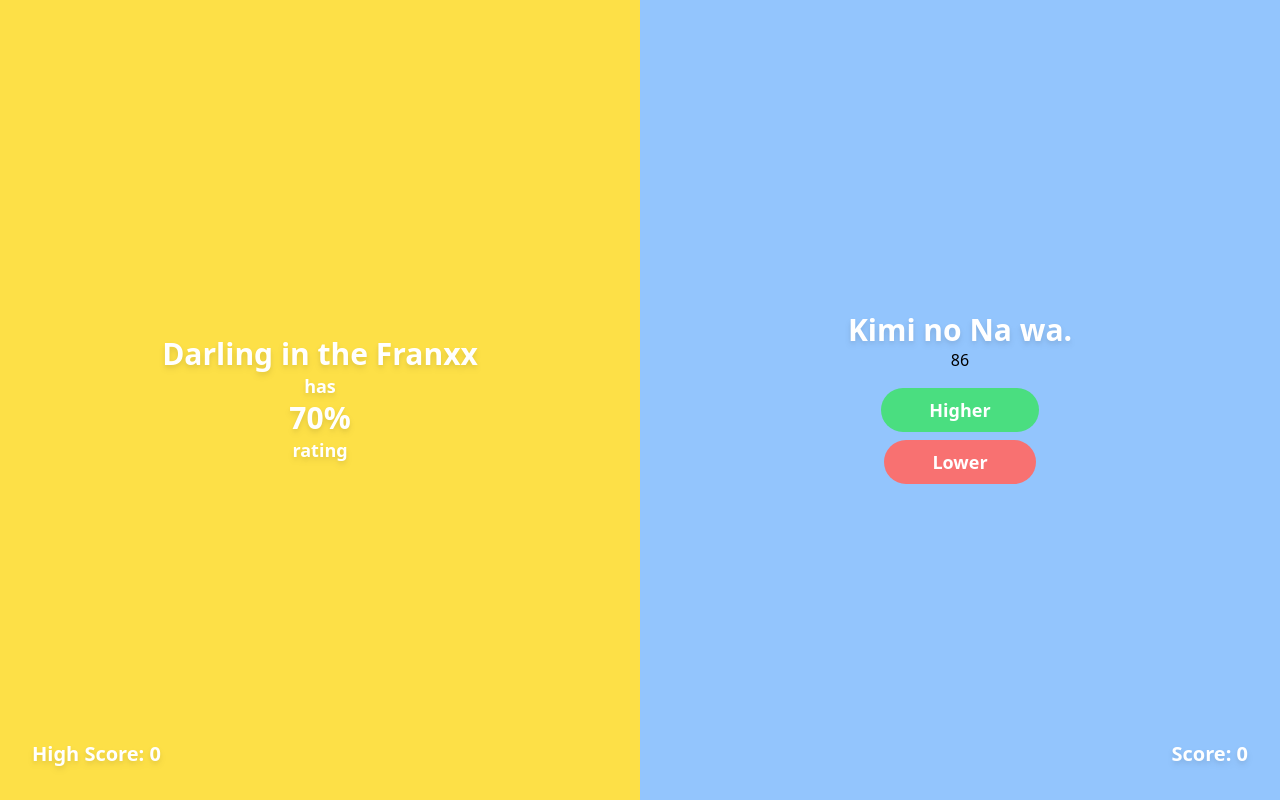
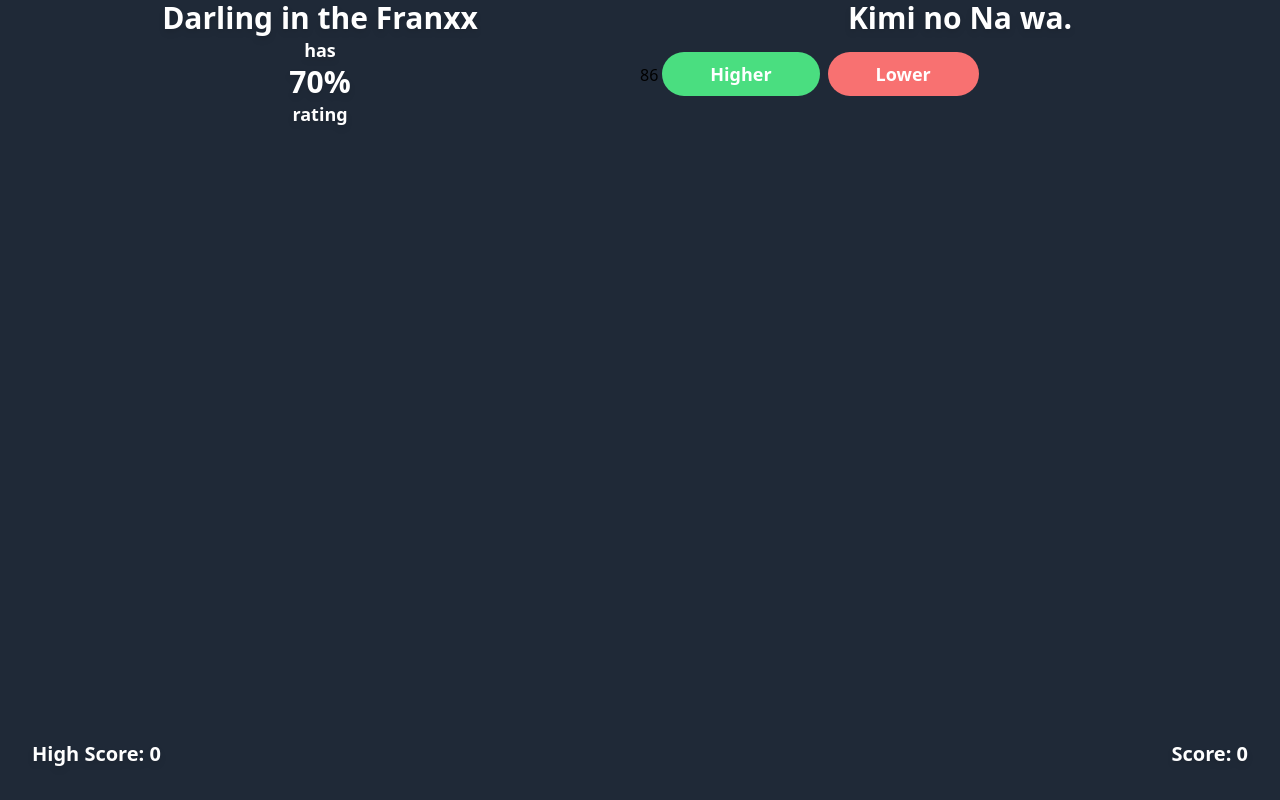
Before and after one commit to ChickenCombo/higher-or-lower-spotify, a React (Vite) app: page / in a window 1280 px wide. Both pictures are taken after a click on the button "Start". Built offline with nearby package versions, Linux system fonts and the light colour scheme.

Commit message:
feat: added high score feature

```diff
--- a/src/pages/Game.tsx
+++ b/src/pages/Game.tsx
@@ -4,7 +4,7 @@
 import HighScore from '@/components/HighScore';
 import LeftAnime from '@/components/LeftAnime';
 import RightAnime from '@/components/RightAnime';
-import { useState } from 'react';
+import { useState, useEffect } from 'react';
 
 const Game = (props: GameProps) => {
   const { setHasUserLost } = props;
@@ -22,9 +22,27 @@
     )[0];
   };
 
+  const localStorage = window.localStorage;
+  if (!localStorage.getItem('spotify-high-score')) {
+    localStorage.setItem('spotify-high-score', '0');
+  }
+
   const [leftAnime, setLeftAnime] = useState<Anime>(getRandomAnime());
   const [rightAnime, setRightAnime] = useState<Anime>(getRandomAnime());
   const [score, setScore] = useState<number>(0);
+  const [highScore, setHighScore] = useState<number>(
+    Number(localStorage.getItem('spotify-high-score')),
+  );
+
+  useEffect(() => {
+    const storedHighScore =
+      Number(localStorage.getItem('spotify-high-score')) || 0;
+
+    if (score > storedHighScore) {
+      localStorage.setItem('spotify-high-score', score.toString());
+      setHighScore(score);
+    }
+  }, [score]);
 
   const answer = parseInt(leftAnime.score) < parseInt(rightAnime.score);
 
@@ -44,8 +62,8 @@
   };
 
   return (
-    <div className="grid h-screen w-screen grid-rows-2 md:grid-cols-2">
-      <div className="flex h-full w-full flex-col items-center justify-center bg-yellow-300 md:h-screen">
+    <div className="grid h-screen w-screen grid-rows-2 bg-gray-800 md:grid-cols-2">
+      <div className="h-full w-full md:h-screen">
         <LeftAnime
           title={leftAnime.title}
           score={leftAnime.score}
@@ -53,7 +71,7 @@
         />
       </div>
 
-      <div className="flex h-full w-full flex-col items-center justify-center bg-blue-300 md:h-screen">
+      <div className="h-full w-full md:h-screen">
         <RightAnime
           title={rightAnime.title}
           score={rightAnime.score}
@@ -62,7 +80,7 @@
         />
       </div>
 
-      <HighScore score={0} />
+      <HighScore score={highScore} />
       <CurrentScore score={score} />
     </div>
   );
--- a/src/utils/Anime.tsx
+++ b/src/utils/Anime.tsx
@@ -435,8 +435,8 @@
         'https://s4.anilist.co/file/anilistcdn/media/anime/cover/large/bx107660-nANW2Fco3aDK.png',
     },
     {
-      title: '78',
-      score: 'No Game No Life',
+      title: 'No Game No Life',
+      score: '78',
       image_url:
         'https://s4.anilist.co/file/anilistcdn/media/anime/cover/large/nx19815-bIo51RMWWhLv.jpg',
     },
```
